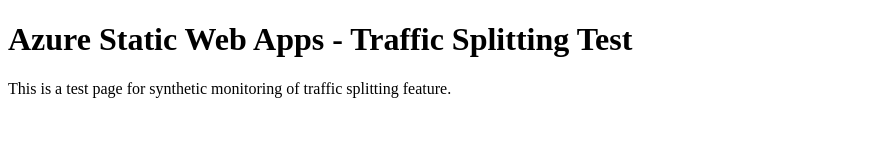
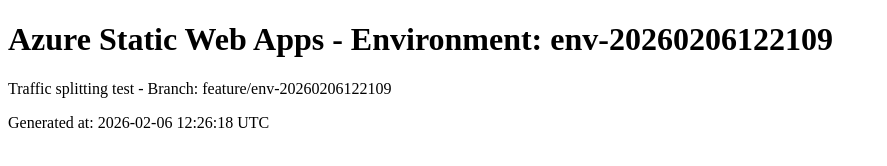
Before and after one commit to skylathadani-ms/synthetics-swa-traffic-20260206122109, a plain HTML site: page index.html in a window 1280 px wide. Shown: the whole page, without its empty margins (0-887 px from the left). Drawn offline with Linux system fonts and the light colour scheme.

Commit message:
Update index.html for env-20260206122109

```diff
--- a/index.html
+++ b/index.html
@@ -1,10 +1,11 @@
 <!DOCTYPE html>
 <html>
 <head>
-<title>Synthetics Test - Traffic Splitting</title>
+<title>Environment: env-20260206122109</title>
 </head>
 <body>
-<h1>Azure Static Web Apps - Traffic Splitting Test</h1>
-<p>This is a test page for synthetic monitoring of traffic splitting feature.</p>
+<h1>Azure Static Web Apps - Environment: env-20260206122109</h1>
+<p>Traffic splitting test - Branch: feature/env-20260206122109</p>
+<p>Generated at: 2026-02-06 12:26:18 UTC</p>
 </body>
 </html>
```
